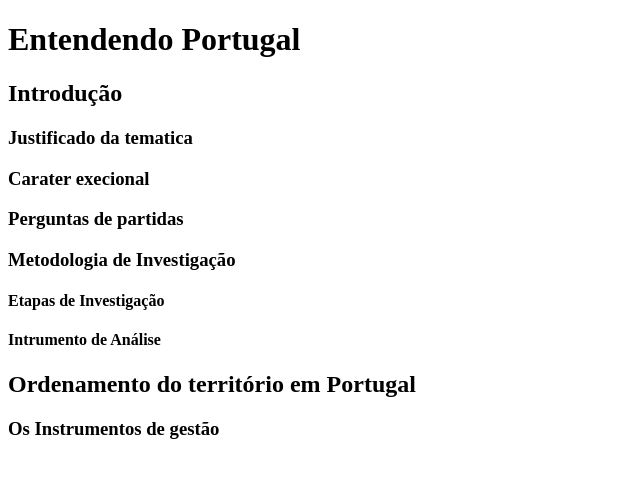
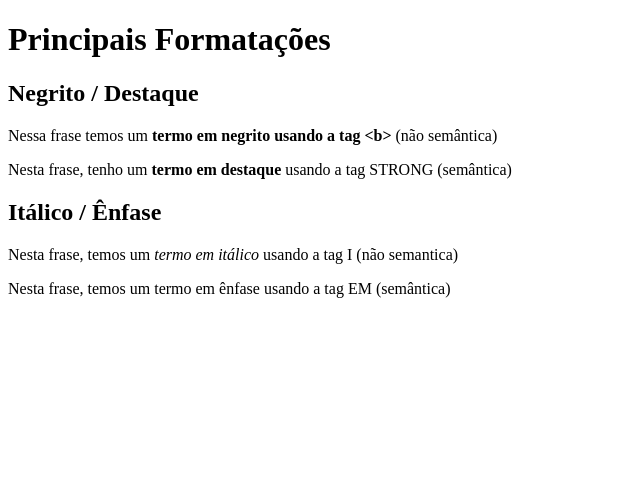
Before and after one commit to VanessaHenker/Projeto-html, a plain HTML site: page Exercicios/Ex004/index.html in a window 1280 px wide. Shown: the whole page, without its empty margins (0-640 px from the left). Drawn offline with Linux system fonts and the light colour scheme.

Commit message:
Alteração no arquivo do ex04

```diff
--- a/Exercicios/Ex004/index.html
+++ b/Exercicios/Ex004/index.html
@@ -4,22 +4,15 @@
     <meta charset="UTF-8">
     <meta name="viewport" content="width=device-width, initial-scale=1.0">
     <link rel="shortcut icon" href="html.ico" type="image/x-icon">
-    <title>Hierarquia de títulos</title>
+    <title>Formatação de texto</title>
 </head>
 <body>
-    <h1>Entendendo Portugal</h1>
-    <h2>Introdução</h2>
-    <h3>Justificado da tematica</h3>
-    <h3>Carater execional</h3>
-    <h3>Perguntas de partidas</h3>
-    <h3>Metodologia de Investigação</h3>
-    <h4>Etapas de Investigação</h4>
-    <h4>Intrumento de Análise</h4>
-    <h2>Ordenamento do território em Portugal</h2>
-    <h3>Os Instrumentos  de gestão</h3>
-
-
-
-
+    <h1>Principais Formatações</h1>
+    <h2>Negrito / Destaque</h2>
+    <p>Nessa frase temos um <b>termo em negrito usando a tag &lt;b&gt;</b> (não semântica)</p>
+    <p>Nesta frase, tenho um <strong> termo em destaque </strong> usando a tag STRONG (semântica)</p>
+    <h2>Itálico / Ênfase</h2>
+    <p>Nesta frase, temos um <i>termo em itálico</i> usando a tag I (não semantica)</p>
+    <p>Nesta frase, temos um termo em ênfase usando a tag EM (semântica)</p>
 </body>
 </html>
```
